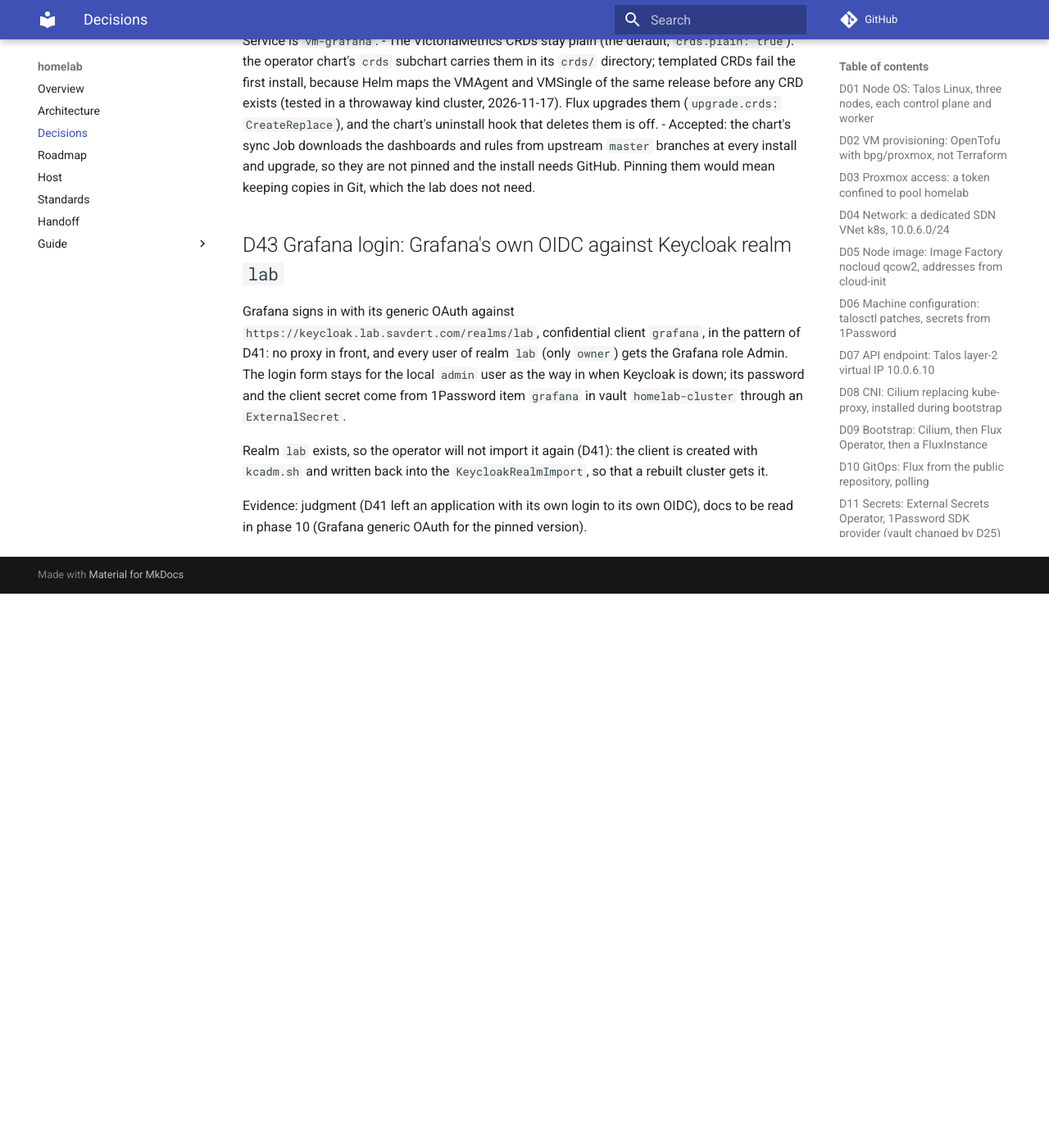
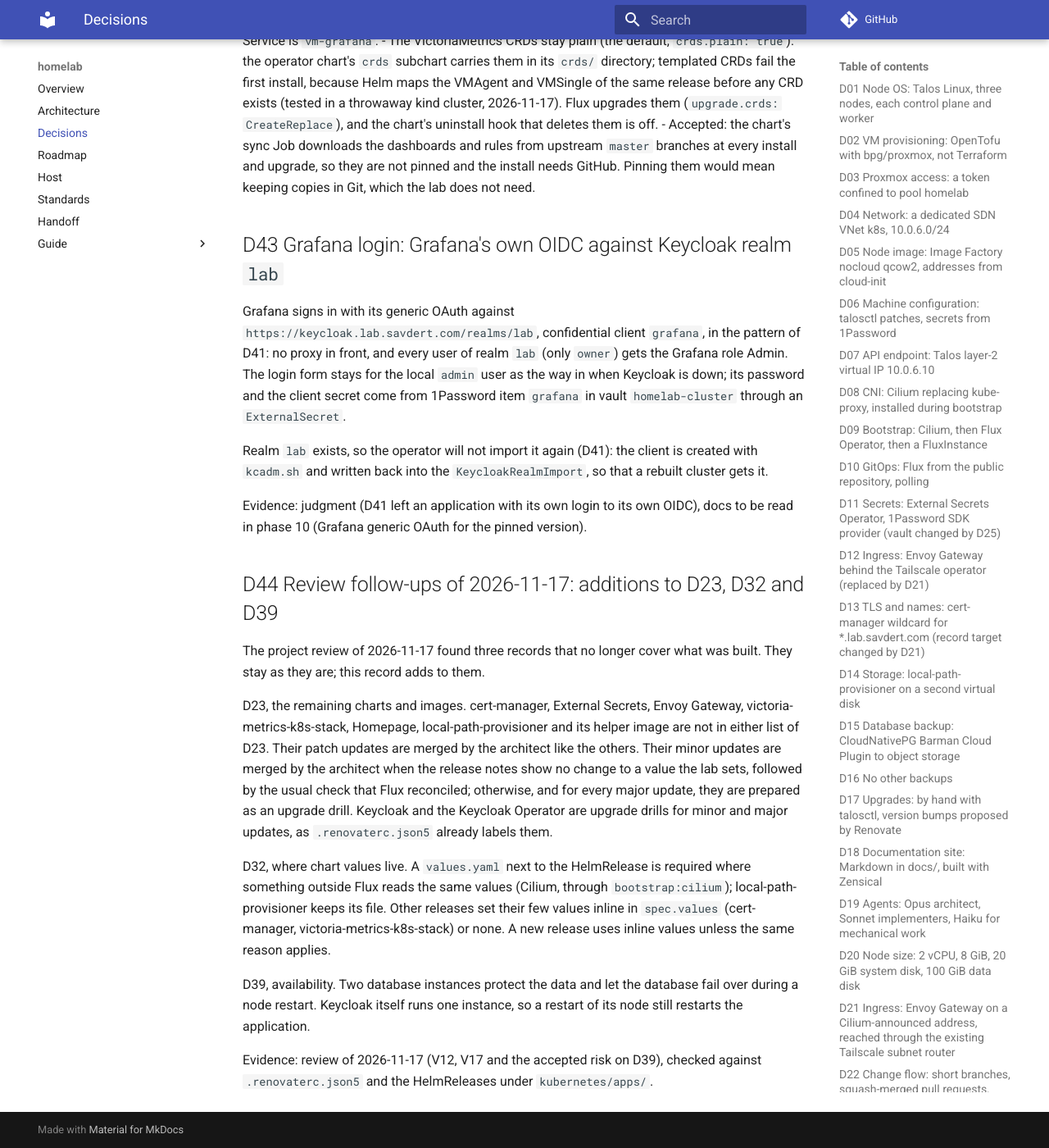
Before and after one commit to msavdert/homelab, an MkDocs documentation site: the page built from docs/decisions.md, in a window 1280 px wide and 1400 px high, scrolled down 16979 px. Shown: the whole window at 82% size. Built offline with MkDocs 1.6.1 and Material for MkDocs 9.7.7, drawn with Linux system fonts in a browser that asks for light colours; comment, search, counter and statistics services are not loaded; before the commit the page ends 17703 px from its top, so only the background shows below that.

Commit message:
docs: record D44 and fix guide wording from the 2026-11-17 review
Co-Authored-By: Claude Opus 5.5 <noreply@anthropic.com>
Claude-Session: https://claude.ai/code/session_01FLhVtEXBuViok9wiorSAvb

````diff
--- a/docs/decisions.md
+++ b/docs/decisions.md
@@ -753,3 +753,33 @@ client is created with `kcadm.sh` and written back into the
 Evidence: judgment (D41 left an application with its own login to its own
 OIDC), docs to be read in phase 10 (Grafana generic OAuth for the pinned
 version).
+
+## D44 Review follow-ups of 2026-11-17: additions to D23, D32 and D39
+
+The project review of 2026-11-17 found three records that no longer cover
+what was built. They stay as they are; this record adds to them.
+
+D23, the remaining charts and images. cert-manager, External Secrets,
+Envoy Gateway, victoria-metrics-k8s-stack, Homepage, local-path-provisioner
+and its helper image are not in either list of D23. Their patch updates
+are merged by the architect like the others. Their minor updates are
+merged by the architect when the release notes show no change to a
+value the lab sets, followed by the usual check that Flux reconciled;
+otherwise, and for every major update, they are prepared as an
+upgrade drill. Keycloak and the Keycloak Operator are upgrade drills for
+minor and major updates, as `.renovaterc.json5` already labels them.
+
+D32, where chart values live. A `values.yaml` next to the HelmRelease is
+required where something outside Flux reads the same values (Cilium,
+through `bootstrap:cilium`); local-path-provisioner keeps its file. Other
+releases set their few values inline in `spec.values` (cert-manager,
+victoria-metrics-k8s-stack) or none. A new release uses inline values
+unless the same reason applies.
+
+D39, availability. Two database instances protect the data and let the
+database fail over during a node restart. Keycloak itself runs one
+instance, so a restart of its node still restarts the application.
+
+Evidence: review of 2026-11-17 (V12, V17 and the accepted risk on D39),
+checked against `.renovaterc.json5` and the HelmReleases under
+`kubernetes/apps/`.
--- a/docs/guide/02-cluster.md
+++ b/docs/guide/02-cluster.md
@@ -48,7 +48,7 @@ merges in this order (D06):
 
 | File | Applies to | Says |
 |---|---|---|
-| `talos/patches/cluster.yaml` | every node | the installer image; no flannel |
+| `talos/patches/cluster.yaml` | every node | the installer image; no flannel; from phase 6 a `UserVolumeConfig` for the data disk (Storage guide) |
 | `talos/patches/controlplane.yaml` | control-plane nodes (all three) | no kube-proxy; the virtual IP; no control-plane taint |
 | `talos/nodes/k8s-N.yaml` | one node | its hostname |
 
--- a/docs/guide/05-ingress.md
+++ b/docs/guide/05-ingress.md
@@ -7,8 +7,9 @@ on the tailnet. `https://<name>.lab.savdert.com` resolves in public DNS to
 10.0.6.20, an address on the lab network that Cilium answers for on layer 2.
 Behind it, Envoy Gateway 1.10.0 terminates TLS with a Let's Encrypt
 wildcard certificate that cert-manager v1.21.3 renews by DNS-01 against
-Cloudflare. From outside the tailnet the name still resolves, but nothing
-routes to the address.
+Cloudflare. From the internet the name still resolves, but nothing
+routes to the address. Besides the tailnet, guests on the Proxmox host's
+`vnet0` can reach it through the host (D21).
 
 ```
 device on the tailnet
--- a/docs/standards.md
+++ b/docs/standards.md
@@ -72,7 +72,8 @@ same pull request; a page that is not in `nav` is not linked on the site.
   directory is created by the phase that fills it.
 - Kubernetes: `kubernetes/apps/<namespace>/<app>/` with `ks.yaml` (the Flux
   Kustomization) and `app/` (`kustomization.yaml`, `ocirepository.yaml`,
-  `helmrelease.yaml`, chart values in `values.yaml`); see D32. Resources
+  `helmrelease.yaml`, chart values inline or in `values.yaml`); see D32
+  and D44. Resources
   of the app's own CRDs go in a second directory next to `app/` (such as
   `stores/`), with its own Flux Kustomization in the same `ks.yaml` that
   depends on the first, so the CRDs exist before they are used.
````
